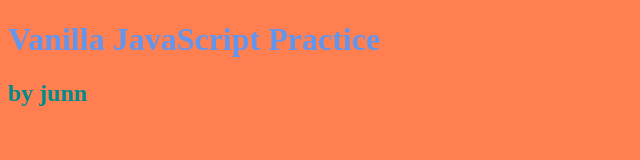
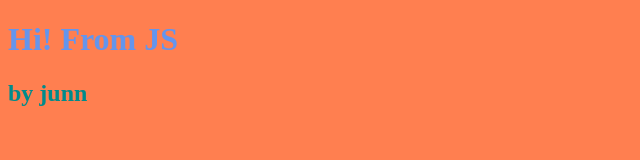
Before and after one commit to toodox/vanillajs_practice, a plain HTML site: page index.html in a window 1280 px wide. Shown: the whole page, without its empty margins (0-640 px from the left). Drawn offline with Linux system fonts and the light colour scheme.

Commit message:
#2.2 JS DOM Functions

```diff
--- a/index.html
+++ b/index.html
@@ -7,7 +7,7 @@
     <link rel="stylesheet" href="style.css">
 </head>
 <body>
-    <h1>Vanilla JavaScript Practice</h1>
+    <h1 id="title">Vanilla JavaScript Practice</h1>
     <h2>by junn</h2>
     <script src="index.js"></script>
 </body>
--- a/index.js
+++ b/index.js
@@ -51,3 +51,10 @@
     const pow = calculator.pow(8, 8);
 
     console.log(`The result:\n plus = ${plus}\n minus = ${minus}\n mult = ${mult}\n div = ${div} \n pow = ${pow} \n`);
+
+//#2.2 JS DOM Functions
+    const title = document.getElementById("title");
+
+    console.log(title);
+
+    title.innerHTML = "Hi! From JS"; // title(=h1) 을 바꿈
```
Also changed, not shown: style.css (line endings or trailing spaces).
